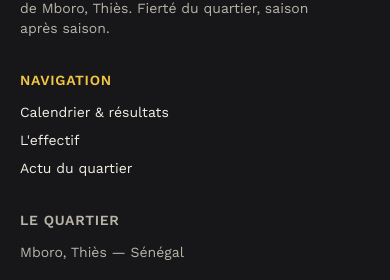
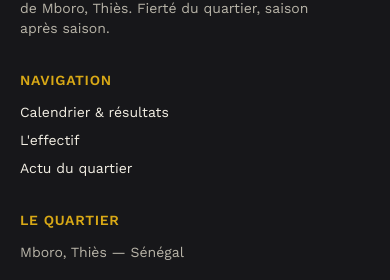
Before and after one commit to MapateLoum/ASC-YAAKAR, a Next.js app: page / in a window 390 px wide. Shown: the part 1843-2123 px from the top of the page. Built offline with nearby package versions, Linux system fonts and the light colour scheme; no server answers; the database is empty.

Commit message:
responsivite

```diff
--- a/components/Footer.js
+++ b/components/Footer.js
@@ -12,7 +12,7 @@ export default function Footer() {
             </p>
           </div>
           <div>
-            <p className="text-sm font-semibold uppercase tracking-wider text-gold-bright">
+            <p className="text-sm font-semibold uppercase tracking-wider text-lg text-gold">
             Navigation
           </p>
             <ul className="mt-3 space-y-2 text-sm">
@@ -23,7 +23,7 @@ export default function Footer() {
             </ul>
           </div>
           <div>
-            <p className="text-sm font-semibold uppercase tracking-wider text-bone-dim">
+            <p className="text-sm font-semibold uppercase tracking-wider text-lg text-gold">
               Le quartier
             </p>
             <p className="mt-3 text-sm text-bone-dim">Mboro, Thiès — Sénégal</p>
```
